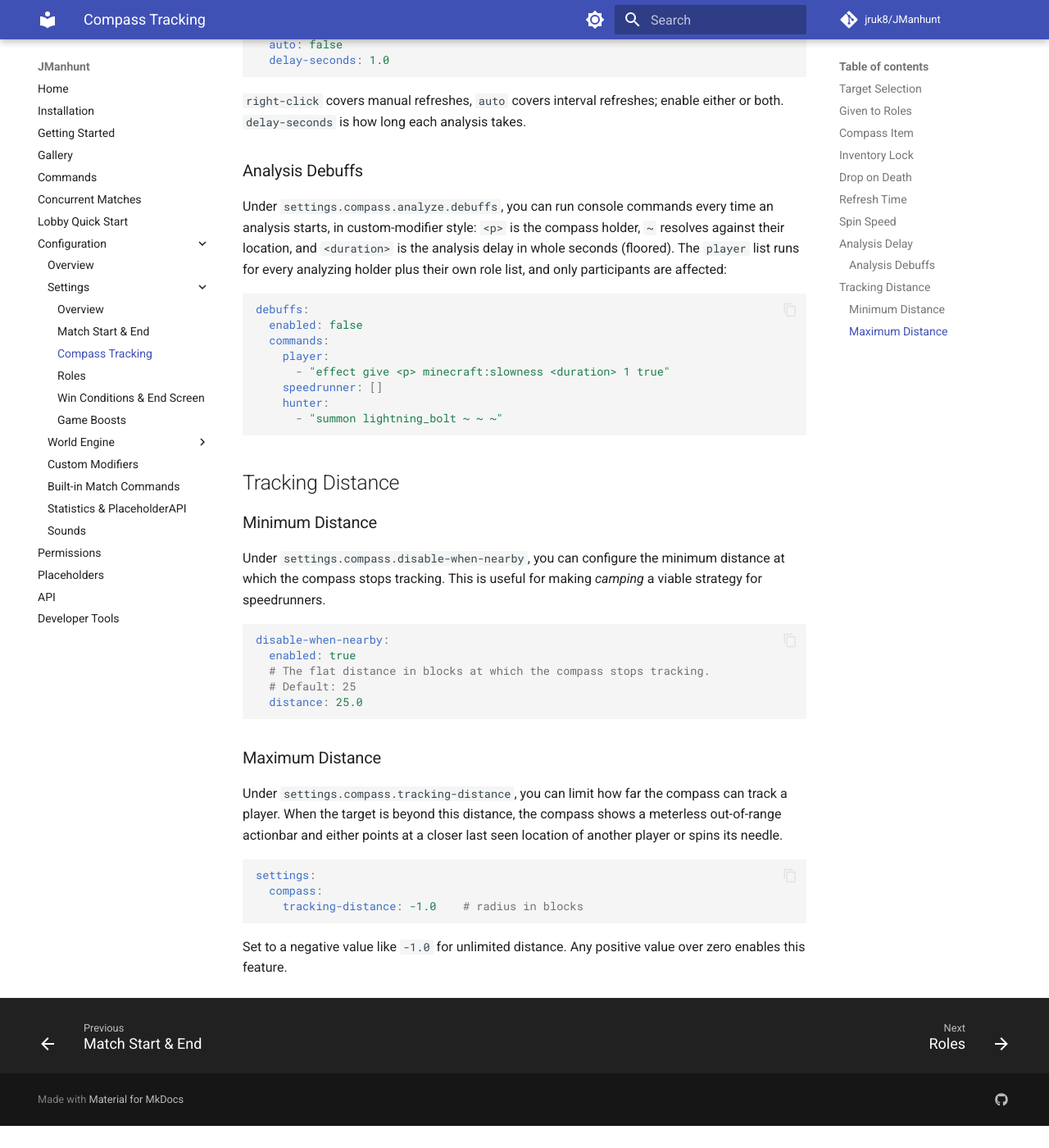
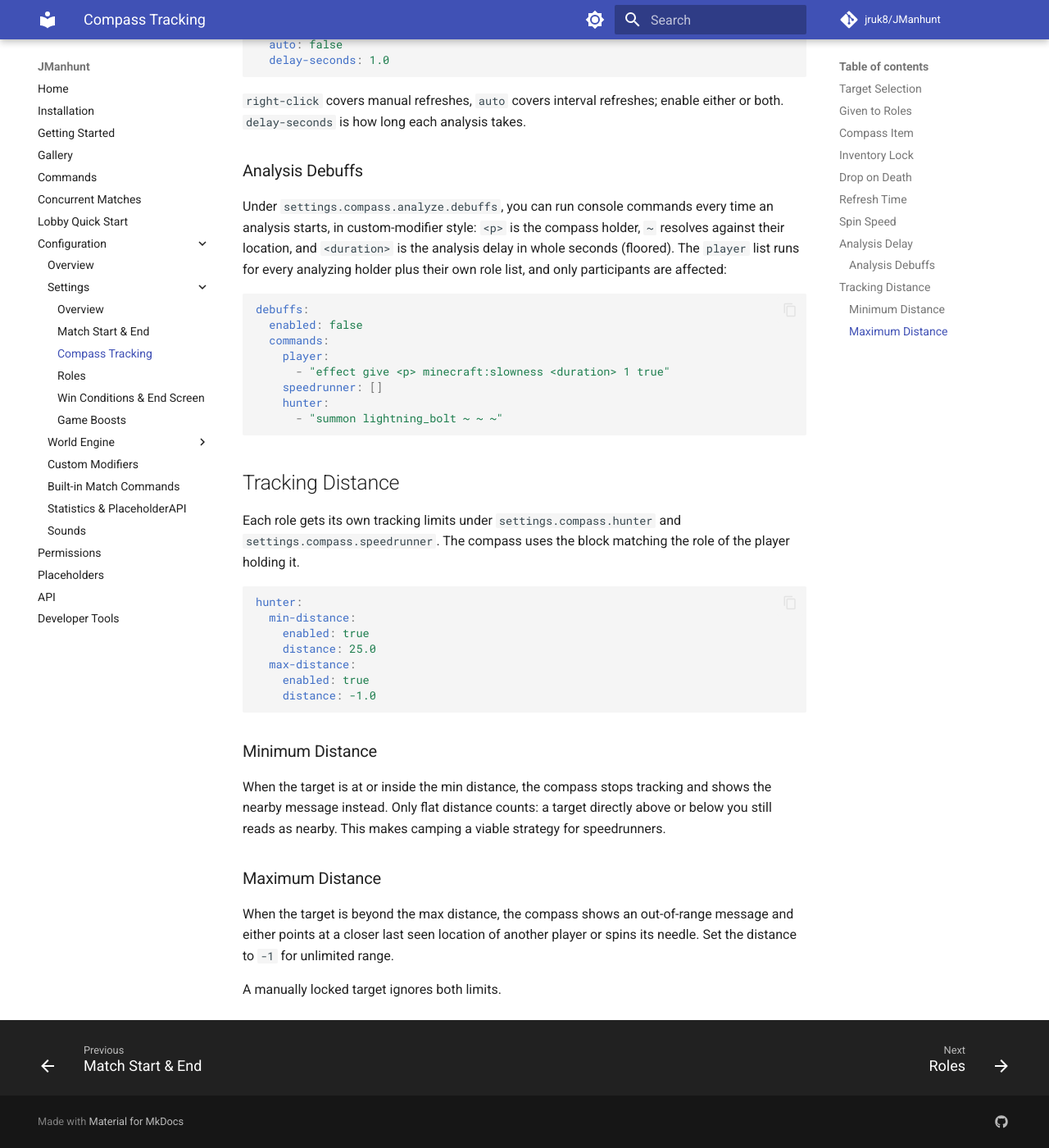
Before and after one commit to jruk8/JManhunt, an MkDocs documentation site: the page built from docs/configuration/settings/compass-tracking.md, in a window 1280 px wide and 1400 px high, scrolled down 3384 px. Shown: the whole window at 82% size. Built offline with MkDocs 1.6.1 and Material for MkDocs 9.7.7, drawn with Linux system fonts in a browser that asks for light colours; comment, search, counter and statistics services are not loaded; before the commit the page ends 4757 px from its top, so only the background shows below that; some of the changed text lies outside the part shown.

Commit message:
feat: per-role compass tracking distance

````diff
--- a/docs/configuration/settings/compass-tracking.md
+++ b/docs/configuration/settings/compass-tracking.md
@@ -119,7 +119,7 @@ compass to cycle a manual target lock through the nearest candidates: live
 opponents nearest-first, then last-seen locations nearest-first, up to
 `max-targets` total. While locked, the actionbar shows `LOCKED` and
 automatic refreshes keep pointing at the locked target (a manual lock also
-bypasses the nearby-disable and tracking-distance overrides). Cycling past
+bypasses the min/max distance limits). Cycling past
 the last candidate returns to automatic tracking, as does clicking again
 after the locked target left the candidate set. Only left-clicks on air or
 blocks cycle the lock; attacking an entity with the compass does not.
@@ -185,32 +185,32 @@ debuffs:
 
 ## Tracking Distance
 
+Each role gets its own tracking limits under `settings.compass.hunter` and
+`settings.compass.speedrunner`. The compass uses the block matching the
+role of the player holding it.
+
+```yaml
+hunter:
+  min-distance:
+    enabled: true
+    distance: 25.0
+  max-distance:
+    enabled: true
+    distance: -1.0
+```
+
 ### Minimum Distance
 
-Under `settings.compass.disable-when-nearby`, you can configure the minimum
-distance at which the compass stops tracking. This is useful for making _camping_
-a viable strategy for speedrunners.
-
-```yaml
-disable-when-nearby:
-  enabled: true
-  # The flat distance in blocks at which the compass stops tracking.
-  # Default: 25
-  distance: 25.0
-```
+When the target is at or inside the min distance, the compass stops
+tracking and shows the nearby message instead. Only flat distance counts:
+a target directly above or below you still reads as nearby. This makes
+camping a viable strategy for speedrunners.
 
 ### Maximum Distance
 
-Under `settings.compass.tracking-distance`, you can limit how far the
-compass can track a player. When the target is beyond this distance, the
-compass shows a meterless out-of-range actionbar and either points at a
-closer last seen location of another player or spins its needle.
+When the target is beyond the max distance, the compass shows an
+out-of-range message and either points at a closer last seen location of
+another player or spins its needle. Set the distance to `-1` for
+unlimited range.
 
-```yaml
-settings:
-  compass:
-    tracking-distance: -1.0    # radius in blocks
-```
-
-Set to a negative value like `-1.0` for unlimited distance. Any positive value
-over zero enables this feature.
+A manually locked target ignores both limits.
````
Also changed, not shown: src/main/resources/config.yml (+40 -16 lines), 4 other files.
